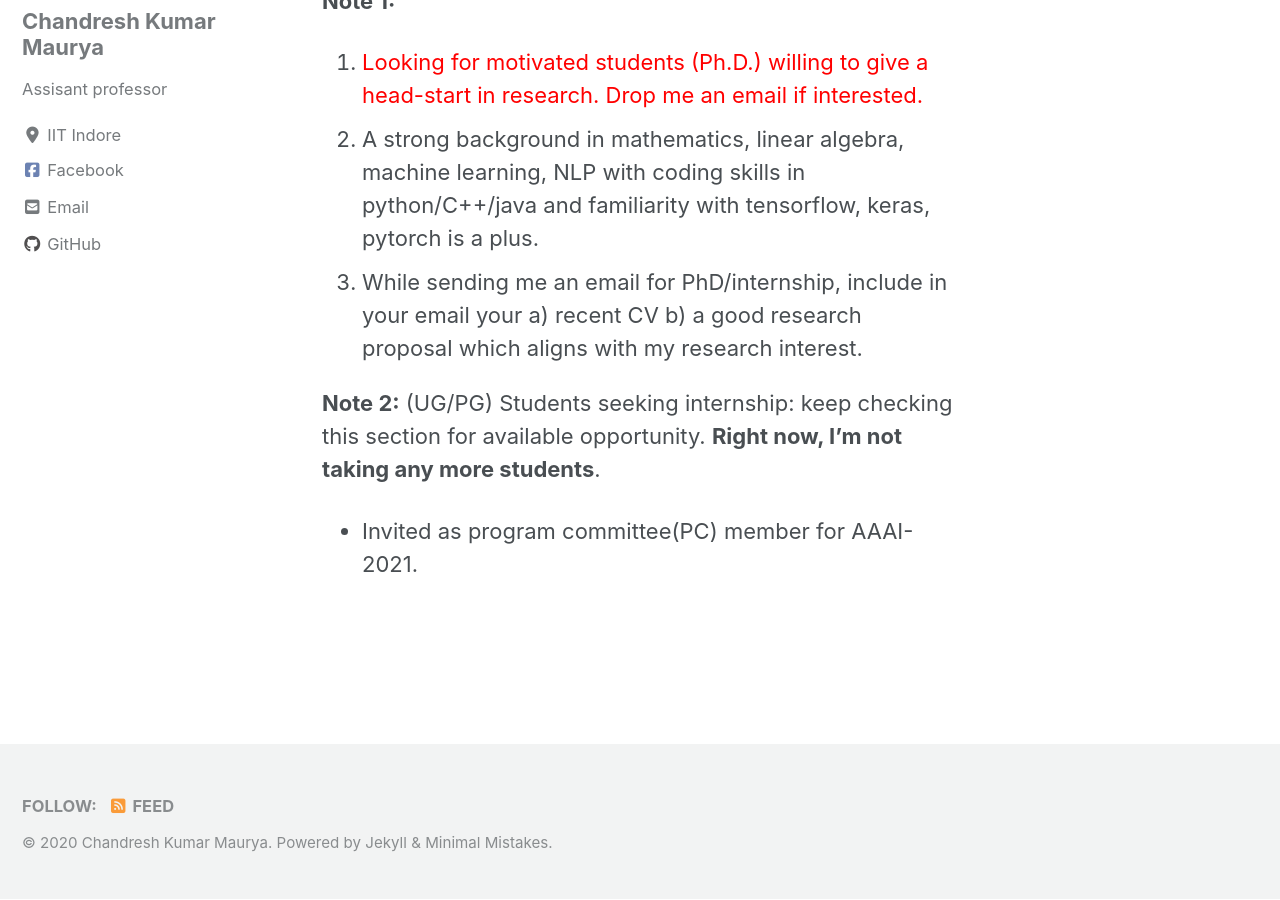
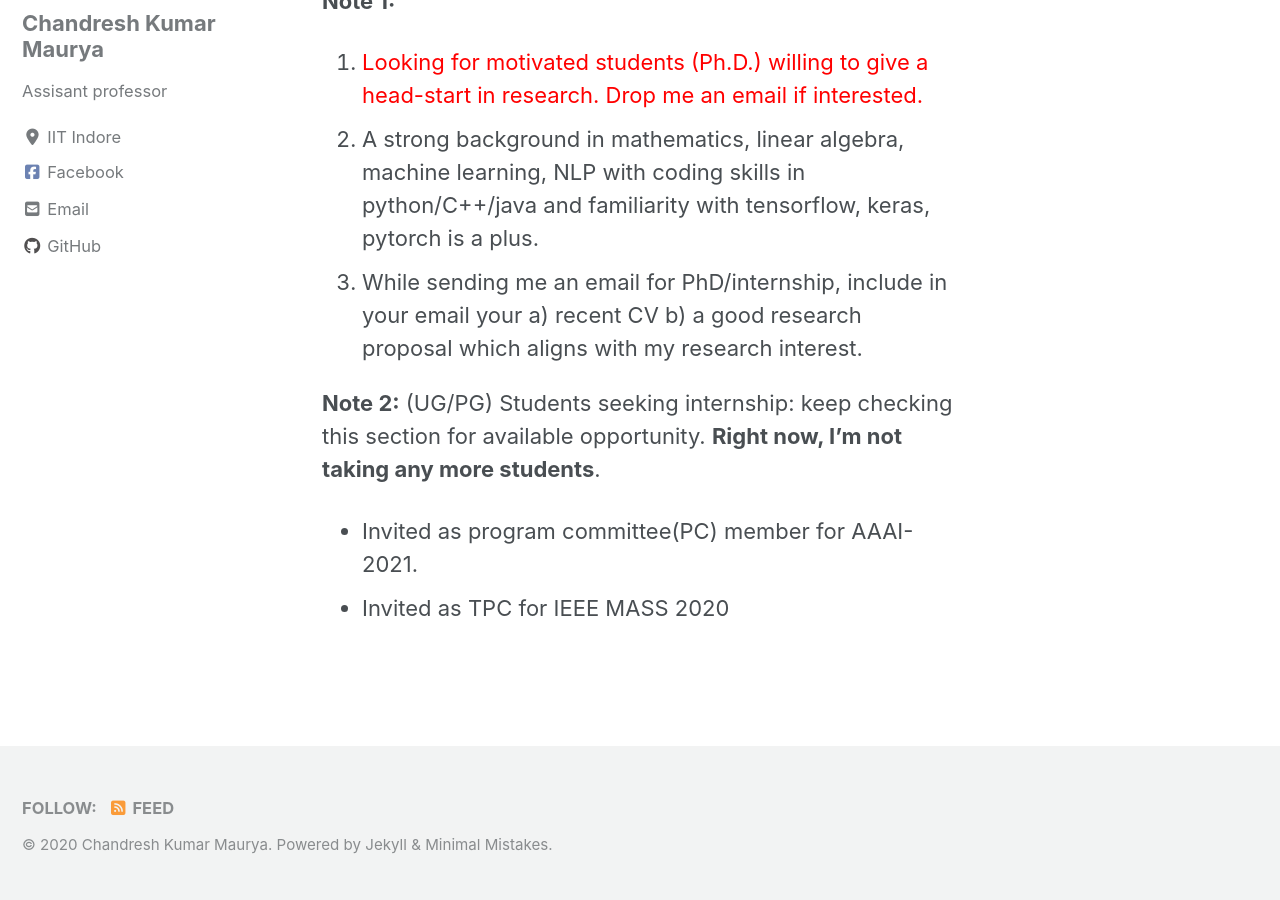
Before and after one commit to chandreshiit/oldsite, a Jekyll site: the page built from _pages/news.md, in a window 1280 px wide and 900 px high, scrolled down 223 px. Built offline with Jekyll 4.4.1, drawn with Linux system fonts in a browser that asks for light colours; cached includes are drawn as plain includes; nearby versions of some CDN libraries.

```diff
--- a/_pages/news.md
+++ b/_pages/news.md
@@ -17,3 +17,4 @@ permalink: /news/
 
 
 * Invited as program committee(PC) member for AAAI-2021.
+* Invited as TPC for IEEE MASS 2020
```
